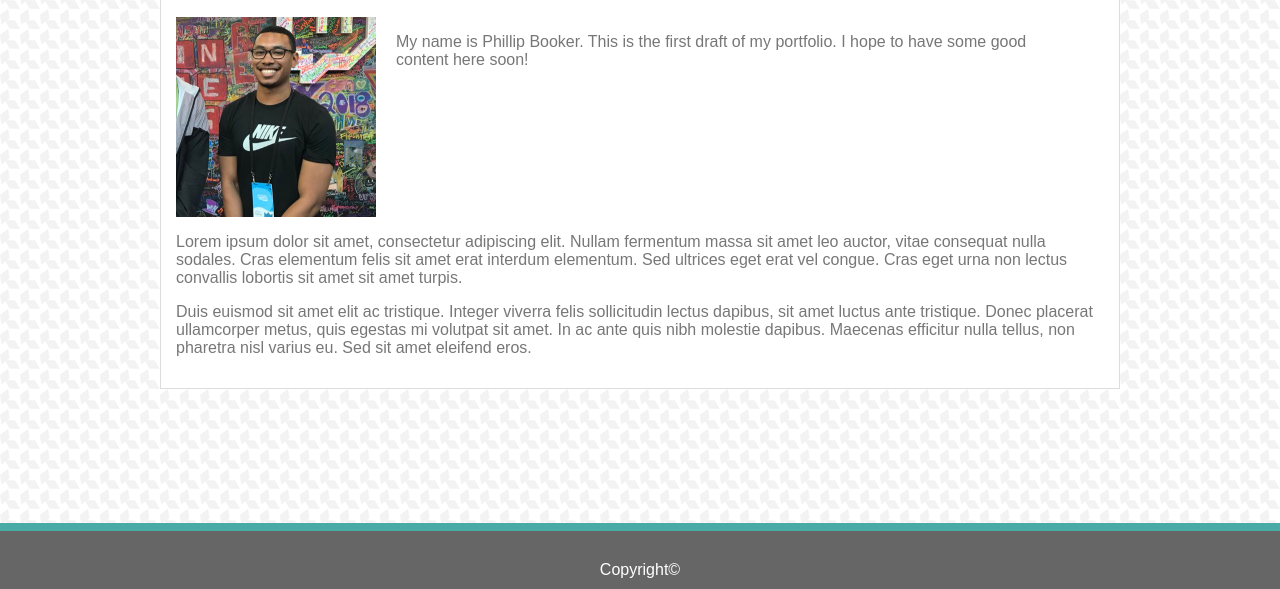
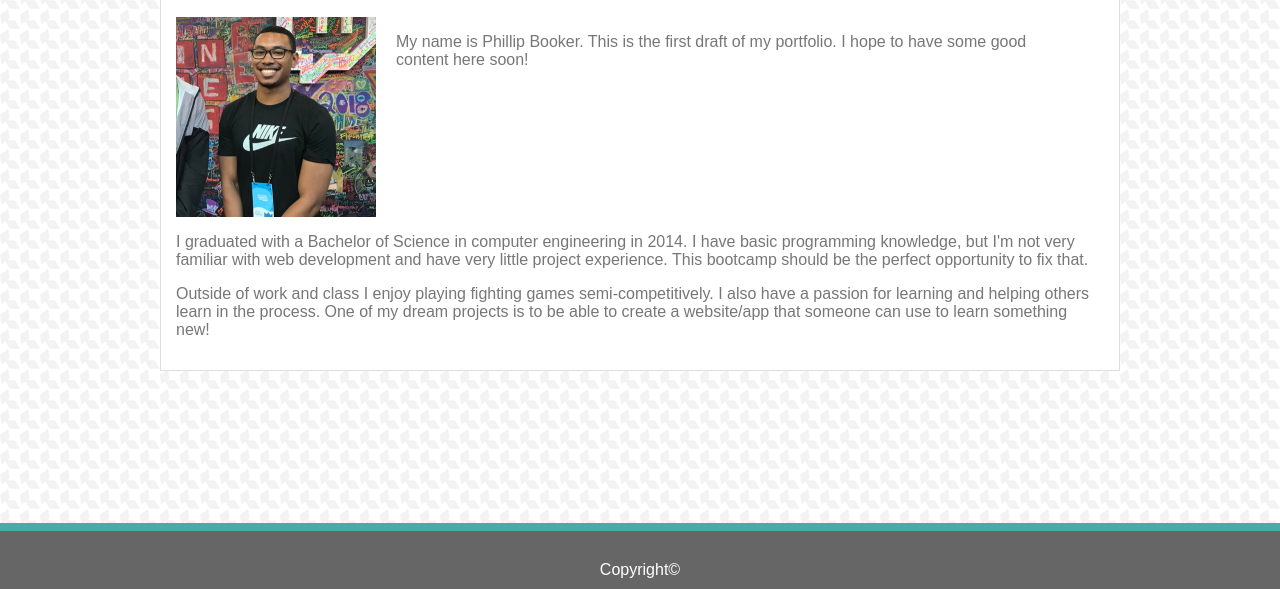
Before and after one commit to phillipbooker/Basic-Portfolio, a plain HTML site: page index.html in a window 1280 px wide. Shown: the part 211-800 px from the top of the page. Drawn offline with Linux system fonts and the light colour scheme.

Commit message:
Adds bio paragraphs and comments to CSS.

```diff
--- a/assets/css/style.css
+++ b/assets/css/style.css
@@ -2,10 +2,11 @@
     box-sizing: border-box;
 }
 
+/*'margin: auto in body and main allow content to be centered*/
 body {
     color: #777777;
     font-family: 'Arial', 'Helvetica Neue', Helvetica, sans-serif;
-    background-color: #4aaaa5;
+    /*background-color: #4aaaa5;*/
     background-image: url("../images/houndstooth-pattern.png");
     margin: auto;
 }
@@ -35,6 +36,7 @@ header {
     margin: auto;
 }
 
+/*float left and float right allow them to sit on the left and right edges of the header*/
 header h1{
     float: left;
     background-color: #4aaaa5;
@@ -49,12 +51,14 @@ header nav{
     margin-top: 15px;
 }
 
+/*clearfix hack for header*/
 header::after{
     display: block;
     content: "";
     clear: both;
 }
 
+/*allows links in list inside the nav to sit next to each other*/
 ul li{
     display: inline-block;
     text-align: center;
@@ -71,6 +75,7 @@ li a{
     padding-bottom: 15px;
 }
 
+/*position: fixed allows the footer to stay at the bottom of the page.*/
 footer {
     text-align: center;
     padding-top: 30px;
@@ -83,6 +88,7 @@ footer {
     width: 100%;
 }
 
+/*The portfolio footer position is made relative so that it can be placed after all of the content*/
 footer.p-footer {
     position: relative;
 }
@@ -116,7 +122,7 @@ footer.p-footer {
     position: relative;
 }
 
-/*position absolute only works when parent position is relative*/
+/*position absolute only works when parent position (.project) is relative*/
 .project a{
     text-decoration: none;
     color: #ffffff;
@@ -157,6 +163,7 @@ input[type="text"]{
     width: 100%;
 }
 
+/*max-width prevents text box from extending outside of main content area*/
 textarea{
     width: 100%;
     max-width: 100%;
--- a/index.html
+++ b/index.html
@@ -31,10 +31,10 @@
                 </div>
                 <div class="bio">
                     <p>
-                        Lorem ipsum dolor sit amet, consectetur adipiscing elit. Nullam fermentum massa sit amet leo auctor, vitae consequat nulla sodales. Cras elementum felis sit amet erat interdum elementum. Sed ultrices eget erat vel congue. Cras eget urna non lectus convallis lobortis sit amet sit amet turpis.
+                        I graduated with a Bachelor of Science in computer engineering in 2014. I have basic programming knowledge, but I'm not very familiar with web development and have very little project experience. This bootcamp should be the perfect opportunity to fix that.
                     </p>
                     <p>
-                        Duis euismod sit amet elit ac tristique. Integer viverra felis sollicitudin lectus dapibus, sit amet luctus ante tristique. Donec placerat ullamcorper metus, quis egestas mi volutpat sit amet. In ac ante quis nibh molestie dapibus. Maecenas efficitur nulla tellus, non pharetra nisl varius eu. Sed sit amet eleifend eros.
+                        Outside of work and class I enjoy playing fighting games semi-competitively. I also have a passion for learning and helping others learn in the process. One of my dream projects is to be able to create a website/app that someone can use to learn something new!
                     </p>
                 </div>
             </div>
```
